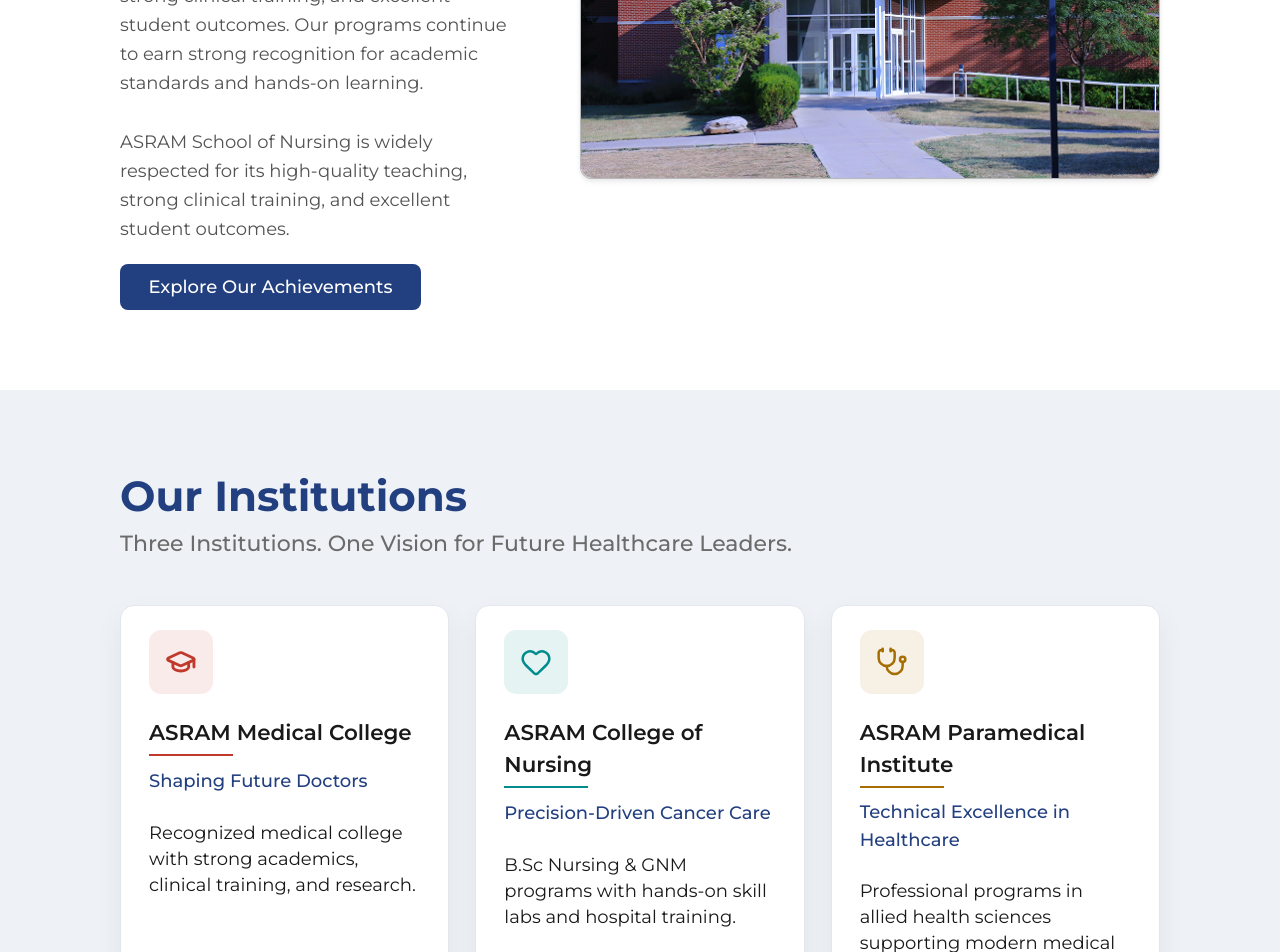
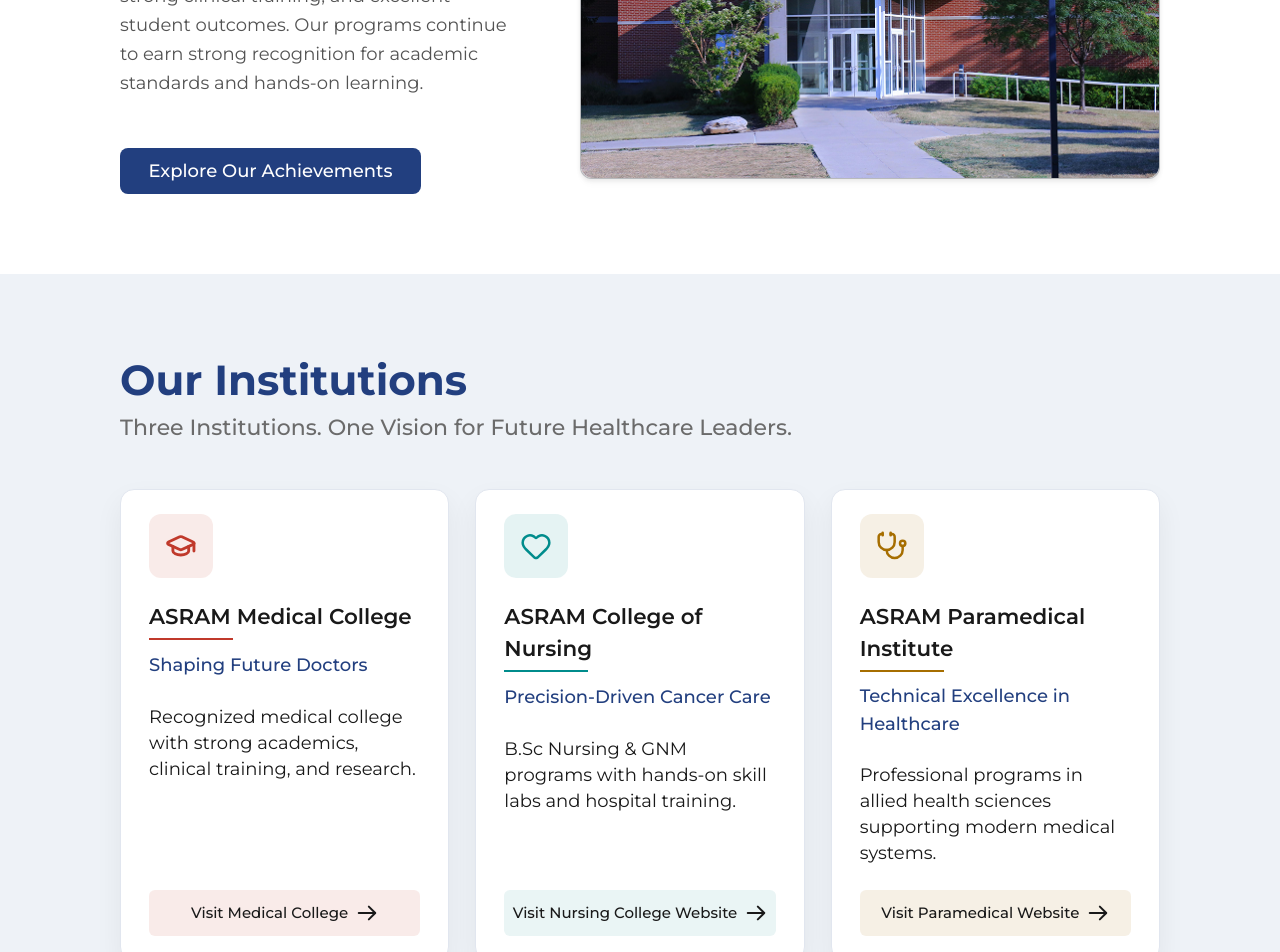
Before and after one commit to Orfus-Group/AsramWebsite-FE, a React (Vite) app: page /#/ in a window 1280 px wide. Shown: the part 1140-2092 px from the top of the page. Built offline with nearby package versions, Linux system fonts and the light colour scheme.

Commit message:
fixed complete responsive issues for home page design

```diff
--- a/src/features/common/layout/ReusableHero.jsx
+++ b/src/features/common/layout/ReusableHero.jsx
@@ -32,13 +32,7 @@ const ReusableHero = ({ bgImage, title }) => {
             ${loaded ? "opacity-100" : "opacity-0"}
           `}
                 />
-                {/* Simple overlay if needed, though existing code had different strategies.
-            AcademicsHero had a separate div for overlay.
-            NewsHero didn't seem to have one explicit named overlay div but bg color on container.
-            ResearchHero had a named overlay.
-            I'll add a consistent overlay here.
-         */}
-                <div className="absolute inset-0 bg-[rgba(0,0,0,0.35)] z-[2]" />
+                <div className="absolute inset-0  z-[2]" />
             </div>
 
             {/* ============================= */}
--- a/src/pages/asram/AsramHero.jsx
+++ b/src/pages/asram/AsramHero.jsx
@@ -20,7 +20,7 @@ const AsramHero = () => {
       {/* ============================= */}
       {/* BACKGROUND IMAGE             */}
       {/* ============================= */}
-      <div className="absolute inset-0 w-full h-full">
+      <div className="absolute inset-0 w-full h-full bg-[rgba(0,0,0,0.35)]">
         <img
           src={heroBg}
           alt="Asram Campus"
--- a/src/pages/asram/InstitutionSection.jsx
+++ b/src/pages/asram/InstitutionSection.jsx
@@ -266,11 +266,14 @@ const InstitutionsSection = () => {
                   {item.cta}
                 </span>
 
-
-
                 <IconFullArrowRight
                   size={18}
-                  className="sm:w-[18px] sm:h-[18px] lg:w-[22px] lg:h-[22px]"
+                  className="
+                    w-[18px] h-[18px]
+                    sm:w-[18px] sm:h-[18px]
+                    lg:w-[22px] lg:h-[22px]
+                    flex-shrink-0
+                  "
                   stroke="#191919"
                   strokeWidth={2}
                 />
--- a/src/pages/asram/ReputationQuality.jsx
+++ b/src/pages/asram/ReputationQuality.jsx
@@ -12,7 +12,7 @@ const ReputationQuality = () => {
       <div
         className="
           w-full
-          flex flex-col
+          flex flex-col-reverse
           lg:flex-row
           items-start
           justify-between
@@ -45,15 +45,6 @@ const ReputationQuality = () => {
             "
           >
             ASRAM School of Nursing is widely respected for its high-quality teaching, strong clinical training, and excellent student outcomes. Our programs continue to earn strong recognition for academic standards and hands-on learning.
-          </p>
-          <p
-            className="
-              text-[16px] leading-[26px]
-              md:text-[18px] md:leading-[29px]
-              text-[#191919BF]
-            "
-          >
-            ASRAM School of Nursing is widely respected for its high-quality teaching, strong clinical training, and excellent student outcomes.
           </p>
 
           <button
--- a/src/pages/nursing/NursingHero.jsx
+++ b/src/pages/nursing/NursingHero.jsx
@@ -26,7 +26,7 @@ const NursingHero = () => {
       {/* ============================= */}
       {/* BG IMAGE WRAPPER + LOADER     */}
       {/* ============================= */}
-      <div className="absolute inset-0 w-full h-full">
+      <div className="absolute inset-0 w-full h-full bg-[rgba(0,0,0,0.35)]">
 
         {/* Loader only for background image */}
 
@@ -51,7 +51,6 @@ const NursingHero = () => {
       {/* ============================= */}
       <div
         className="absolute inset-0"
-        style={{ backgroundColor: "rgba(0,0,0,0.30)" }}
       ></div>
 
       {/* ============================= */}
@@ -116,9 +115,9 @@ const NursingHero = () => {
 
 
       {/* SLIDER DOTS */}
-      <div className="hidden md:block">
+      {/* <div className="hidden md:block">
         <CarouselSlideIcon activeIndex={0} />
-      </div>
+      </div> */}
     </section>
   );
 };
```
